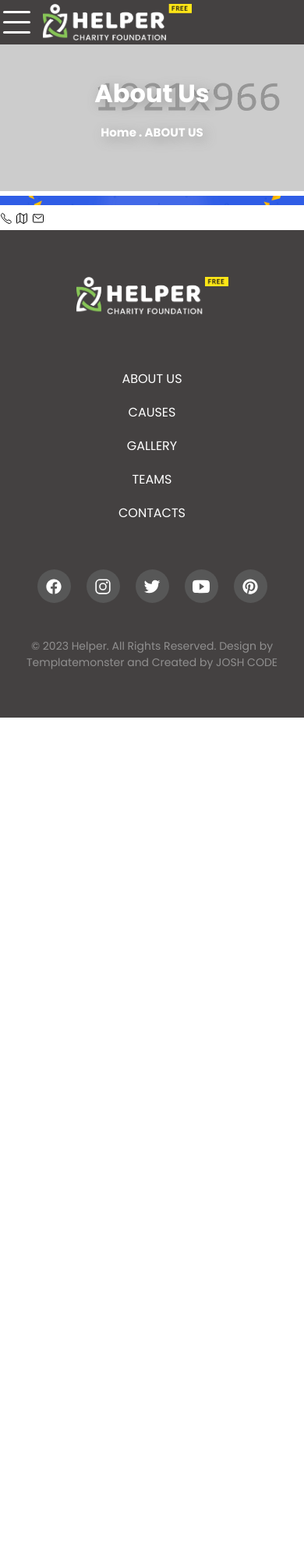
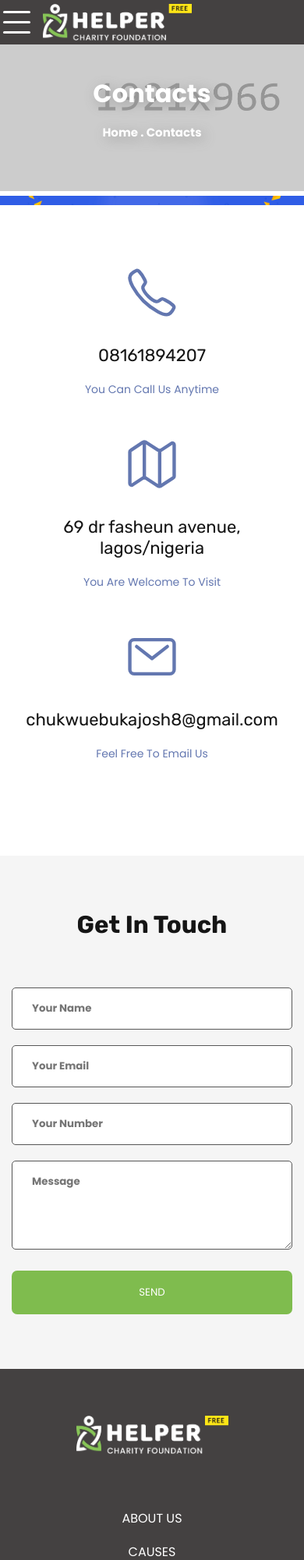
Before and after one commit to Joshua504/worldcare, a plain HTML site: page contact.html in a window 390 px wide. Shown: the top 2000 px of the page at 78% size. Before the commit the page ends 920 px from the top, so only its background shows below. Drawn offline with nearby package versions, Linux system fonts and the light colour scheme.

Commit message:
second commit

```diff
--- a/contact.html
+++ b/contact.html
@@ -4,8 +4,8 @@
 		<meta charset="UTF-8" />
 		<meta http-equiv="X-UA-Compatible" content="IE=edge" />
 		<meta name="viewport" content="width=device-width, initial-scale=1.0" />
-		<title>Document</title>
-		<link rel="stylesheet" href="/home.css" />
+		<title>Contacts</title>
+		<link rel="stylesheet" href="/styles.css" />
 		<script src="/jav.js" defer></script>
 		<script
 			type="module"
@@ -45,7 +45,7 @@
 							<li class="links"><a href="home.html">Home</a></li>
 							<li class="links"><a href="about.html">About us</a></li>
 							<li class="links"><a href="#">Typography</a></li>
-							<li class="links"><a href="contact.html">Contact</a></li>
+							<li class="links"><a href="contact.html">Contacts</a></li>
 						</ul>
 						<div>
 							<button>Donate</button>
@@ -55,23 +55,50 @@
 				<!-- --------------------------- banner/section ---------------------------- -->
 				<section class="banner abt-banner">
 					<div>
-						<h1>About Us</h1>
-						<p>Home . ABOUT US</p>
+						<h1>Contacts</h1>
+						<p>Home . Contacts</p>
 					</div>
 				</section>
 				<div class="ad">
 					<img src="/img/background-04-1920x60.jpg" alt="" />
 				</div>
 			</header>
-
 			<main>
 				<div class="contact">
-					<ion-icon name="call-outline"></ion-icon>
-					<ion-icon name="map-outline"></ion-icon>
-					<ion-icon name="mail-outline"></ion-icon>
+					<div>
+						<ion-icon class="icon3" name="call-outline"></ion-icon>
+						<div>
+							<h3>08161894207</h3>
+							<p>you can call us anytime</p>
+						</div>
+					</div>
+					<div>
+						<ion-icon class="icon3" name="map-outline"></ion-icon>
+						<div>
+							<h3>69 dr fasheun avenue, lagos/nigeria</h3>
+							<p>you are welcome to visit</p>
+						</div>
+					</div>
+					<div>
+						<ion-icon class="icon3" name="mail-outline"></ion-icon>
+						<div>
+							<h3>chukwuebukajosh8@gmail.com</h3>
+							<p>feel free to email us</p>
+						</div>
+					</div>
 				</div>
+				<!-- -------------------------------- get in touch --------------------------------- -->
+				<section class="fom">
+					<h2>Get in Touch</h2>
+					<form>
+						<div><input type="text" placeholder="your name"></div>
+						<div><input type="email" placeholder="your email"></div>
+						<div><input type="number" placeholder="your number"></div>
+						<div><textarea placeholder="message" name="" id="" cols="30" rows="4"></textarea></div>
+						<div><button>send</button></div>
+					</form>
+				</section>
 			</main>
-
 			<!-- ------------------------------- footer -------------------------------- -->
 			<footer>
 				<section class="container3">
--- a/home.css
+++ b/styles.css
@@ -547,11 +547,11 @@ ul li a:hover,
 	place-items: center;
 	align-items: center;
 }
-.social-con > .social-icon > .icon1{
+.social-con > .social-icon > .icon1 {
 	font-size: 22px;
 	color: #fff;
 }
-.social-con > .social-icon:hover{
+.social-con > .social-icon:hover {
 	background: #77ad4c;
 }
 .container3 > div > p {
@@ -574,10 +574,10 @@ ul li a:hover,
 	right: 0;
 	transition: 0.25s ease;
 }
-.totop:hover{
+.totop:hover {
 	background: #ffd541;
 }
-.totop > a{
+.totop > a {
 	font-size: 22px;
 	color: #fff;
 }
@@ -641,24 +641,24 @@ ul li a:hover,
 	margin-top: 30px;
 }
 /* ------------------------------- our-mission ------------------------------ */
-.our-mison{
+.our-mison {
 	padding: 7.1875em 0;
 }
-.our-mison > .title > h2{
+.our-mison > .title > h2 {
 	color: #151515;
 	font-size: clamp(1.5rem, 8dvw, 2.5rem);
 	font-family: var(--Ff-s);
 	font-weight: bold;
 	text-align: center;
 }
-.our-mison > .mission{
+.our-mison > .mission {
 	display: flex;
 	justify-content: center;
 	align-items: center;
 	padding: 0 15px;
 	margin: 4em 3em;
 }
-.our-mison > .mission > .miss-cont{
+.our-mison > .mission > .miss-cont {
 	padding: 0 15px;
 	margin-bottom: 60px;
 	display: flex;
@@ -688,14 +688,13 @@ ul li a:hover,
 	font-weight: 200;
 	line-height: 25px;
 	margin-top: 5px;
-
 }
 /* -------------------------------- our-team -------------------------------- */
-.our-team{
+.our-team {
 	padding: 7.1875em 0;
 	background: #f5f5f5;
 }
-.our-team > h2{
+.our-team > h2 {
 	color: #151515;
 	font-size: clamp(1.5rem, 8dvw, 2.5rem);
 	font-family: var(--Ff-s);
@@ -704,40 +703,159 @@ ul li a:hover,
 	text-transform: capitalize;
 	margin-bottom: 2em;
 }
-.our-team > div{
+.our-team > div {
 	display: flex;
 	justify-content: center;
 	align-items: center;
 	flex-wrap: wrap;
+	gap: 0.1em;
 }
-.our-team > div > div{
-	transition: .25s ease;
+.our-team > div > div {
+	position: relative;
+	transition: 0.25s ease;
 	cursor: pointer;
 }
-.our-team > div > div:hover{
-box-shadow: rgba(0, 0, 0, 0.4) 0px 2px 4px, rgba(0, 0, 0, 0.3) 0px 7px 13px -3px, rgba(0, 0, 0, 0.2) 0px -3px 0px inset;}
-.our-team > div > div > div{
+.our-team > div > div:hover .soc {
+	display: block;
+}
+.our-team > div > div:hover {
+	box-shadow: rgba(0, 0, 0, 0.4) 0px 2px 4px,
+		rgba(0, 0, 0, 0.3) 0px 7px 13px -3px, rgba(0, 0, 0, 0.2) 0px -3px 0px inset;
+}
+.our-team > div > div > section {
+	display: flex;
+	justify-content: center;
+	align-items: center;
+	flex-direction: column;
+	position: absolute;
+	top: 2em;
+	left: 22em;
+	display: none;
+	transition: 0.3s ease;
+}
+.our-team > div > div > section > div {
+	margin-top: 15px;
+}
+.our-team > div > div > section > div > .icon2 {
+	font-size: 27px;
+	opacity: 0.3;
+	cursor: pointer;
+	transition: 0.3s ease;
+}
+.our-team > div > div > section > div > .icon2:hover {
+	opacity: 1;
+}
+.our-team > div > div > div {
 	text-align: center;
 	background: #fff;
 	padding: 17px 25px 30px;
 	position: relative;
 	top: -7px;
 }
-
-
-.our-team > div > div > div > h3{
+.our-team > div > div > div > h3 {
 	color: #151515;
 	font-size: clamp(1.375rem, 5vw, 1.5rem);
 	font-weight: 200;
 	transition: 0.25s ease;
 	cursor: pointer;
 }
-.our-team > div > div > div > h3:hover{
+.our-team > div > div > div > h3:hover {
 	color: var(--H-bg-c);
 }
-
-
-
+/* ---------------------------- contacts-styling ---------------------------- */
+.contact {
+	padding: 7.1875em 0;
+	display: flex;
+	justify-content: center;
+	align-items: center;
+	flex-wrap: wrap;
+}
+.contact > div {
+	padding: 0 15px;
+	margin: auto;
+	text-align: center;
+}
+.contact > div > .icon3 {
+	font-size: 4.375rem;
+	color: #6377b0;
+}
+.contact > div > div {
+	margin: 25px 0 50px;
+}
+.contact > div > div > h3 {
+	font-size: clamp(1.375rem, 5vw, 1.5rem);
+	font-weight: 300;
+	font-family: var(--Ff-s);
+	color: #151515;
+	cursor: pointer;
+	transition: 0.3s ease;
+}
+.contact > div > div > h3:hover {
+	color: #77ad4c;
+}
+.contact > div > div > p {
+	font-size: 14px;
+	color: #6377b0;
+	text-transform: capitalize;
+	padding-top: 20px;
+}
+/* ------------------------------ get in touch ------------------------------ */
+.fom {
+	padding: 7.1875em 0;
+	background: #f5f5f5;
+}
+.fom > h2 {
+	color: #151515;
+	font-size: clamp(1.5rem, 8vw, 2.5rem);
+	font-family: var(--Ff-s);
+	font-weight: bold;
+	text-align: center;
+	text-transform: capitalize;
+	margin-bottom: 2em;
+}
+.fom > form {
+	text-align: center;
+}
+.fom > form > div {
+	width: 100%;
+}
+.fom > form > div > input {
+	color: #151515;
+	padding: 16px 25px;
+	margin-bottom: 20px;
+	width: 50%;
+	outline: none;
+	border: 1px solid #575757;
+	border-radius: 5px;
+	font-weight: 800;
+	text-transform: capitalize;
+}
+.fom > form > div > textarea {
+	width: 50%;
+	padding: 16px 25px;
+	margin-bottom: 20px;
+	outline: none;
+	border: 1px solid #575757;
+	border-radius: 5px;
+	color: #151515;
+	font-weight: 800;
+	text-transform: capitalize;
+}
+.fom > form > div > button {
+	padding: 18px 35px;
+	background: #7fbc4e;
+	color: #fff;
+	text-transform: uppercase;
+	outline: none;
+	border: none;
+	border-radius: 7px;
+	width: 20%;
+	cursor: pointer;
+	transition: 0.3s ease;
+}
+.fom > form > div > button:hover {
+	background: #151515;
+}
 
 /* ----------------------------- screen-changes ----------------------------- */
 @media (width <= 767px) {
@@ -974,6 +1092,9 @@ box-shadow: rgba(0, 0, 0, 0.4) 0px 2px 4px, rgba(0, 0, 0, 0.3) 0px 7px 13px -3px
 	.container3 > div > p {
 		text-align: center;
 	}
+	.totop:hover {
+		background: #77ad4c;
+	}
 	.scroll {
 		left: 81%;
 	}
@@ -988,23 +1109,43 @@ box-shadow: rgba(0, 0, 0, 0.4) 0px 2px 4px, rgba(0, 0, 0, 0.3) 0px 7px 13px -3px
 		margin-bottom: 50px;
 	}
 	/* ------------------------------- our-mission ------------------------------ */
-	.our-mison{
+	.our-mison {
 		padding: 4.375em 0;
 	}
-.our-mison > .mission{
+	.our-mison > .mission {
 		flex-direction: column;
 		margin: 0;
 		padding: 0;
 		text-align: center;
 	}
-.our-mison > .title > h2{
+	.our-mison > .title > h2 {
 		margin-bottom: 2em;
 	}
-.our-mison > .mission > .miss-cont{
+	.our-mison > .mission > .miss-cont {
 		flex-direction: column;
 	}
 	.mission > .miss-cont .icon-txt {
 		margin-left: 0px;
+		width: 100%;
+	}
+	/* ---------------------------- contacts-styling ---------------------------- */
+	.contact {
+		padding: 4.375em 0;
+	}
+	/* ------------------------------ get in touch ------------------------------ */
+	.fom {
+		padding: 4.375em 0;
+	}
+	.fom > form {
+		padding: 0 15px;
+	}
+	.fom > form > div > input {
+		width: 100%;
+	}
+	.fom > form > div > textarea {
+		width: 100%;
+	}
+	.fom > form > div > button {
 		width: 100%;
 	}
 }
@@ -1146,6 +1287,9 @@ box-shadow: rgba(0, 0, 0, 0.4) 0px 2px 4px, rgba(0, 0, 0, 0.3) 0px 7px 13px -3px
 		margin-top: 10px;
 		border: none;
 	}
+	.totop:hover {
+		background: #77ad4c;
+	}
 	.scroll {
 		left: 90%;
 	}
@@ -1161,27 +1305,30 @@ box-shadow: rgba(0, 0, 0, 0.4) 0px 2px 4px, rgba(0, 0, 0, 0.3) 0px 7px 13px -3px
 		margin-bottom: 50px;
 	}
 	/* ------------------------------- our-mission ------------------------------ */
-	.our-mison{
+	.our-mison {
 		padding: 4.375em 0;
 	}
-.our-mison > .mission{
+	.our-mison > .mission {
 		margin: 0;
 		padding: 0;
 		flex-direction: column;
 	}
-.our-mison > .mission > .miss-cont{
+	.our-mison > .mission > .miss-cont {
 		flex-direction: column;
 		text-align: center;
 		margin-bottom: 20px;
 	}
-.our-mison > .title > h2{
+	.our-mison > .title > h2 {
 		margin-bottom: 2em;
 	}
-/* .our-mison > .mission > .miss-cont{
-	flex-direction: column;
-} */
 	.mission > .miss-cont .icon-txt {
 		margin-left: 5px;
 		width: 100%;
 	}
+	.fom > form > div > input {
+		width: 60%;
 	}
+	.fom > form > div > textarea {
+		width: 60%;
+	}
+}
```
Also changed, not shown: about.html (+84 -18 lines), home.html (+3 -3 lines). Lines whose indentation alone changed are shown as unchanged.
